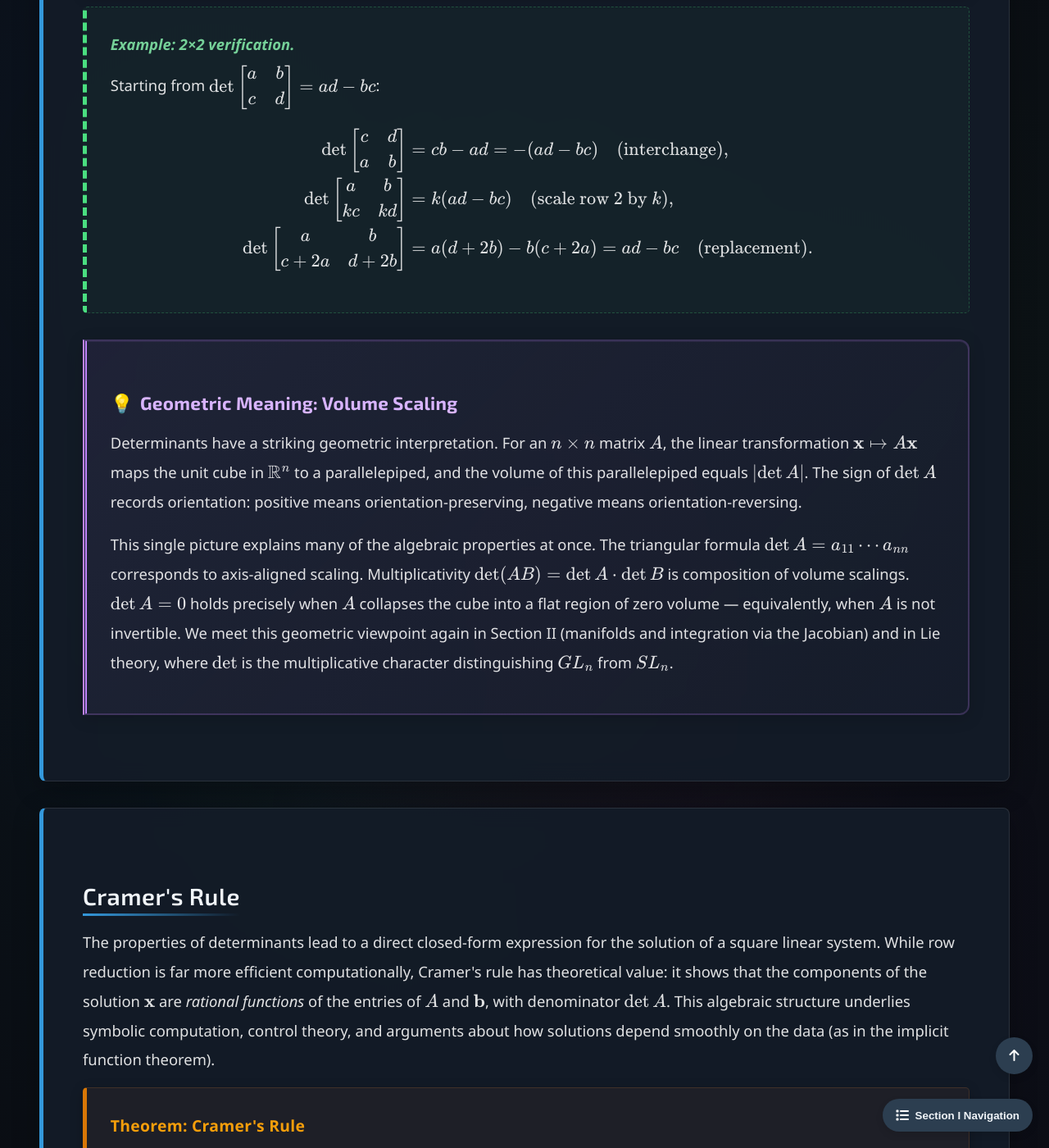
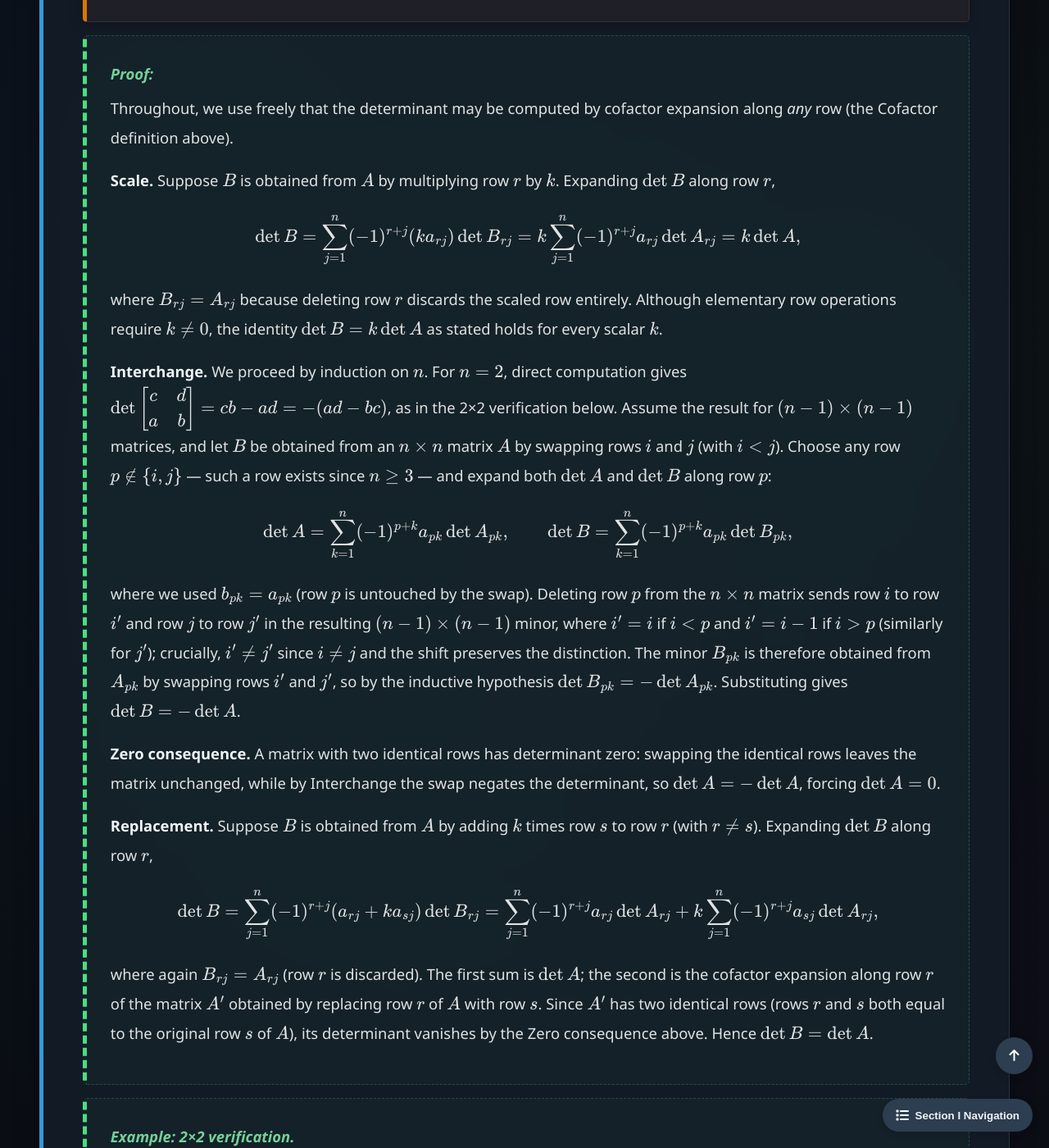
Before and after one commit to Yusukey01/yusukey01.github.io, a Jekyll site: the page built from Mathematics/Linear_algebra/determinants.html, in a window 1280 px wide and 1400 px high, scrolled down 7572 px. Shown: the whole window at 82% size. Built offline with Jekyll 4.4.1, drawn with Linux system fonts in a browser that asks for light colours; some of the changed text lies outside the part shown.

Commit message:
added more info

```diff
--- a/Mathematics/Linear_algebra/determinants.html
+++ b/Mathematics/Linear_algebra/determinants.html
@@ -70,7 +70,7 @@ uses_python: false
                 <div class="theorem" id="D-cofactor">
                     <span class="theorem-title">Definition: Cofactor and Cofactor Matrix</span>
                     <p>
-                        Although the definition above expands across row \(1\), the same value of \(\det A\) is obtained by expanding along <em>any</em> row or column. For the entry \(a_{ij}\), the corresponding <strong>cofactor</strong> is
+                        We take as part of the determinant's definition that its value is independent of the choice of row or column used for cofactor expansion — a fact whose verification reduces to bookkeeping on the recursion and is standard in any linear algebra text. For the entry \(a_{ij}\), the corresponding <strong>cofactor</strong> is
                         \[
                         C_{ij} = (-1)^{i+j} \det A_{ij},
                         \]
@@ -274,6 +274,38 @@ uses_python: false
                         <li><strong>Interchange:</strong> if \(B\) is obtained by swapping two rows, then \(\det B = -\det A\).</li>
                         <li><strong>Scale:</strong> if \(B\) is obtained by multiplying one row by a scalar \(k\), then \(\det B = k \det A\).</li>
                     </ul>
+                </div>
+
+                <div class="proof">
+                    <span class="proof-title">Proof:</span>
+                    <p>
+                        Throughout, we use freely that the determinant may be computed by cofactor expansion along <em>any</em> row (the Cofactor definition above).
+                    </p>
+                    <p>
+                        <strong>Scale.</strong> Suppose \(B\) is obtained from \(A\) by multiplying row \(r\) by \(k\). Expanding \(\det B\) along row \(r\),
+                        \[
+                        \det B = \sum_{j=1}^n (-1)^{r+j} (k a_{rj}) \det B_{rj} = k \sum_{j=1}^n (-1)^{r+j} a_{rj} \det A_{rj} = k \det A,
+                        \]
+                        where \(B_{rj} = A_{rj}\) because deleting row \(r\) discards the scaled row entirely. Although elementary row operations require \(k \neq 0\), the identity \(\det B = k \det A\) as stated holds for every scalar \(k\).
+                    </p>
+                    <p>
+                        <strong>Interchange.</strong> We proceed by induction on \(n\). For \(n = 2\), direct computation gives \(\det \begin{bmatrix} c & d \\ a & b \end{bmatrix} = cb - ad = -(ad - bc)\), as in the 2×2 verification below. Assume the result for \((n-1) \times (n-1)\) matrices, and let \(B\) be obtained from an \(n \times n\) matrix \(A\) by swapping rows \(i\) and \(j\) (with \(i < j\)). Choose any row \(p \notin \{i, j\}\) — such a row exists since \(n \geq 3\) — and expand both \(\det A\) and \(\det B\) along row \(p\):
+                        \[
+                        \det A = \sum_{k=1}^n (-1)^{p+k} a_{pk} \det A_{pk}, \qquad
+                        \det B = \sum_{k=1}^n (-1)^{p+k} a_{pk} \det B_{pk},
+                        \]
+                        where we used \(b_{pk} = a_{pk}\) (row \(p\) is untouched by the swap). Deleting row \(p\) from the \(n \times n\) matrix sends row \(i\) to row \(i'\) and row \(j\) to row \(j'\) in the resulting \((n-1) \times (n-1)\) minor, where \(i' = i\) if \(i < p\) and \(i' = i - 1\) if \(i > p\) (similarly for \(j'\)); crucially, \(i' \neq j'\) since \(i \neq j\) and the shift preserves the distinction. The minor \(B_{pk}\) is therefore obtained from \(A_{pk}\) by swapping rows \(i'\) and \(j'\), so by the inductive hypothesis \(\det B_{pk} = -\det A_{pk}\). Substituting gives \(\det B = -\det A\).
+                    </p>
+                    <p>
+                        <strong>Zero consequence.</strong> A matrix with two identical rows has determinant zero: swapping the identical rows leaves the matrix unchanged, while by Interchange the swap negates the determinant, so \(\det A = -\det A\), forcing \(\det A = 0\).
+                    </p>
+                    <p>
+                        <strong>Replacement.</strong> Suppose \(B\) is obtained from \(A\) by adding \(k\) times row \(s\) to row \(r\) (with \(r \neq s\)). Expanding \(\det B\) along row \(r\),
+                        \[
+                        \det B = \sum_{j=1}^n (-1)^{r+j} (a_{rj} + k a_{sj}) \det B_{rj} = \sum_{j=1}^n (-1)^{r+j} a_{rj} \det A_{rj} + k \sum_{j=1}^n (-1)^{r+j} a_{sj} \det A_{rj},
+                        \]
+                        where again \(B_{rj} = A_{rj}\) (row \(r\) is discarded). The first sum is \(\det A\); the second is the cofactor expansion along row \(r\) of the matrix \(A'\) obtained by replacing row \(r\) of \(A\) with row \(s\). Since \(A'\) has two identical rows (rows \(r\) and \(s\) both equal to the original row \(s\) of \(A\)), its determinant vanishes by the Zero consequence above. Hence \(\det B = \det A\).
+                    </p>
                 </div>
 
                 <div class="proof">
```
